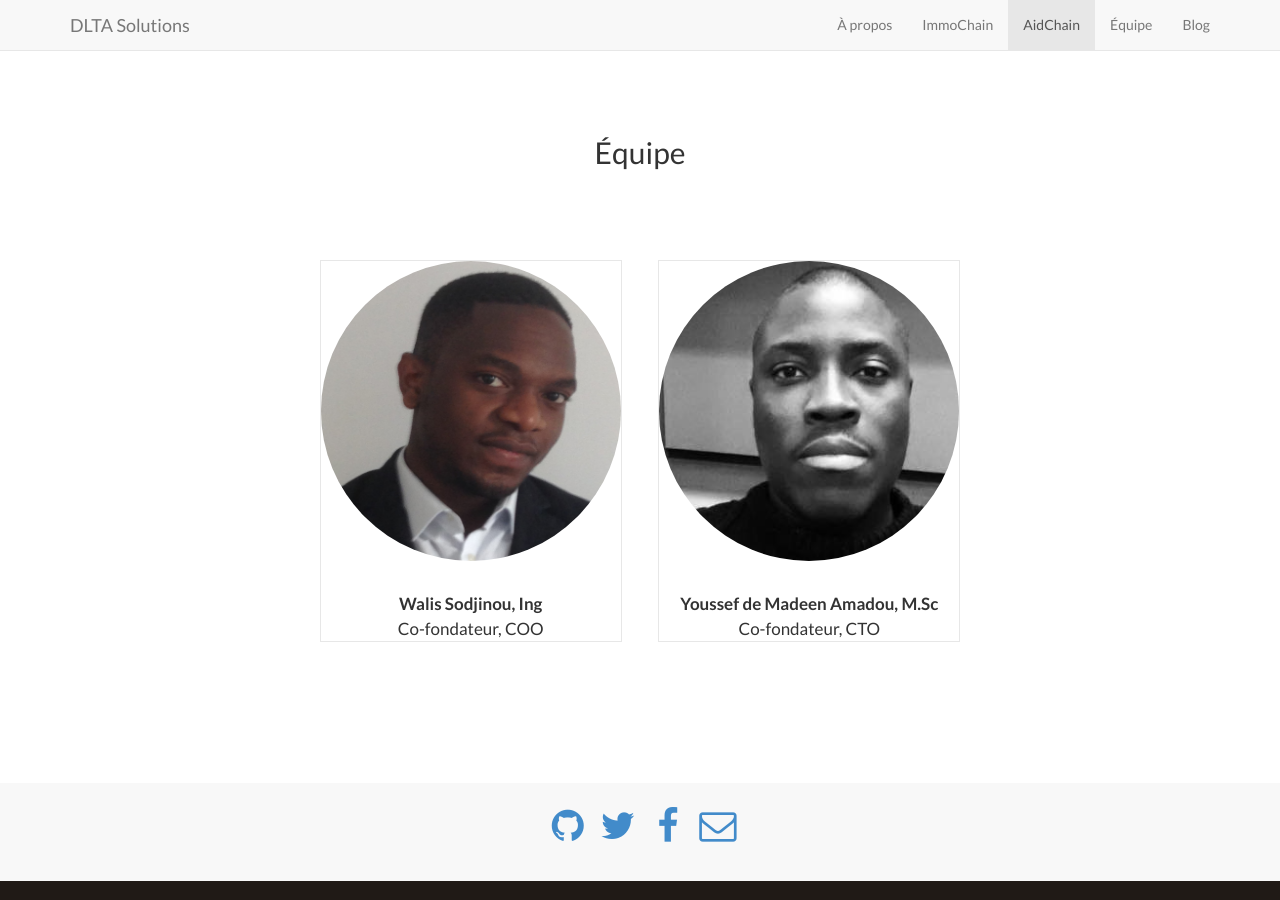
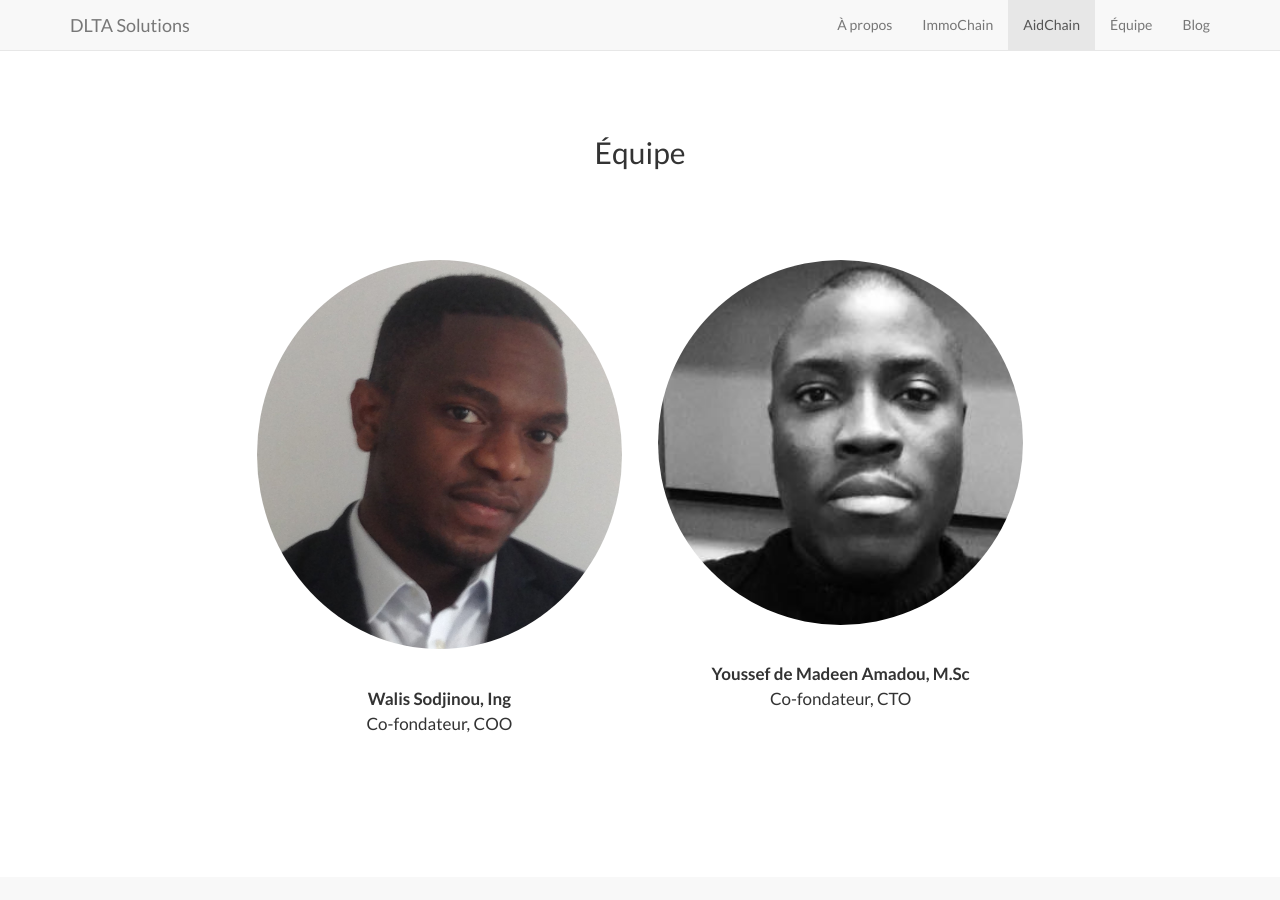
Before and after one commit to dltasolutions/dltasolutions.github.io, a Jekyll site: the page built from index.html, in a window 1280 px wide and 900 px high, scrolled down 2028 px. Built offline with Jekyll 4.4.1, drawn with Linux system fonts in a browser that asks for light colours; the list of posts is cut into pages by our own code.

Commit message:
update section equipe

```diff
--- a/_includes/equipe.html
+++ b/_includes/equipe.html
@@ -1,8 +1,8 @@
 <!-- Equipe Section Content -->
 <div style="margin:10% auto; display:flex; justify-content:center;">
 	{% for member in site.equipe %}
-		<div style="margin:0 2%; border:1px solid #e7e7e7;">
-			<img src="{{ member.image | absolute_url }}" alt="{{ member.degree }}" style="border-radius: 50%; height: 300px; width: 300px;">
+		<div style="margin:0 2%; width: 40%;">
+			<img src="{{ member.image | absolute_url }}" alt="{{ member.degree }}" style="border-radius: 50%; width: 100%">
 			<div style="margin:10% 0 0; text-align:center;">
 				<strong>{{ member.name }}</strong>
 				<div>
```
